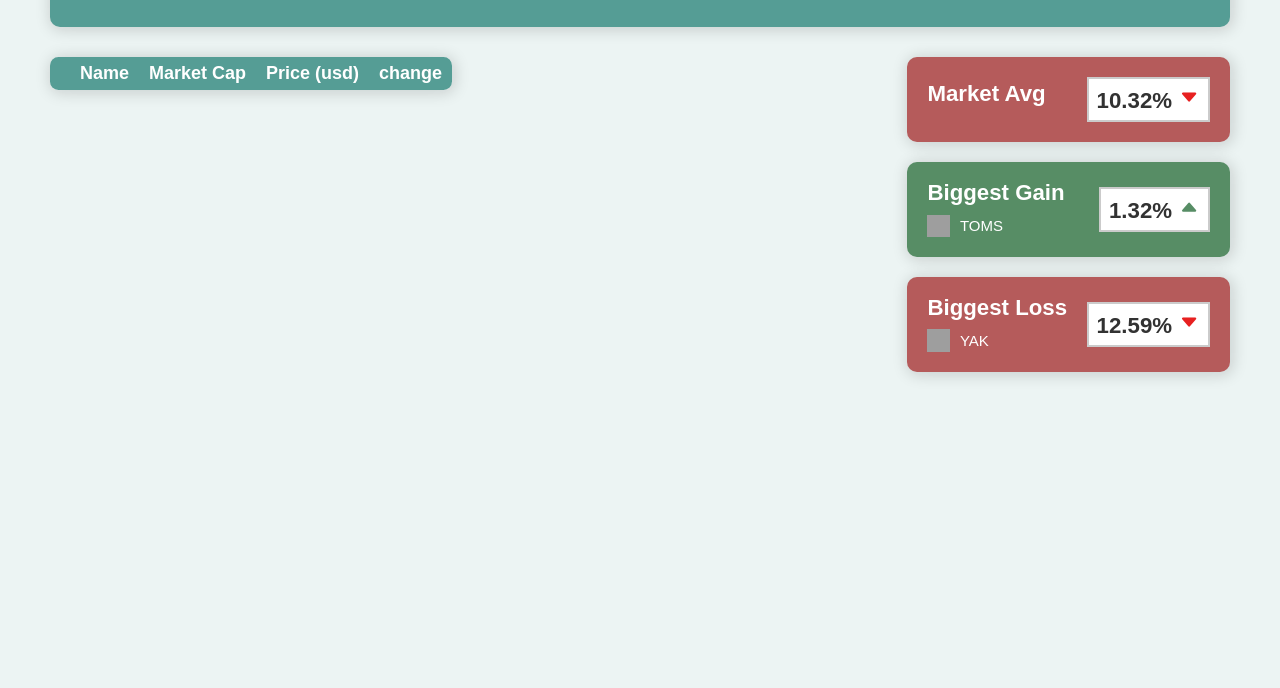
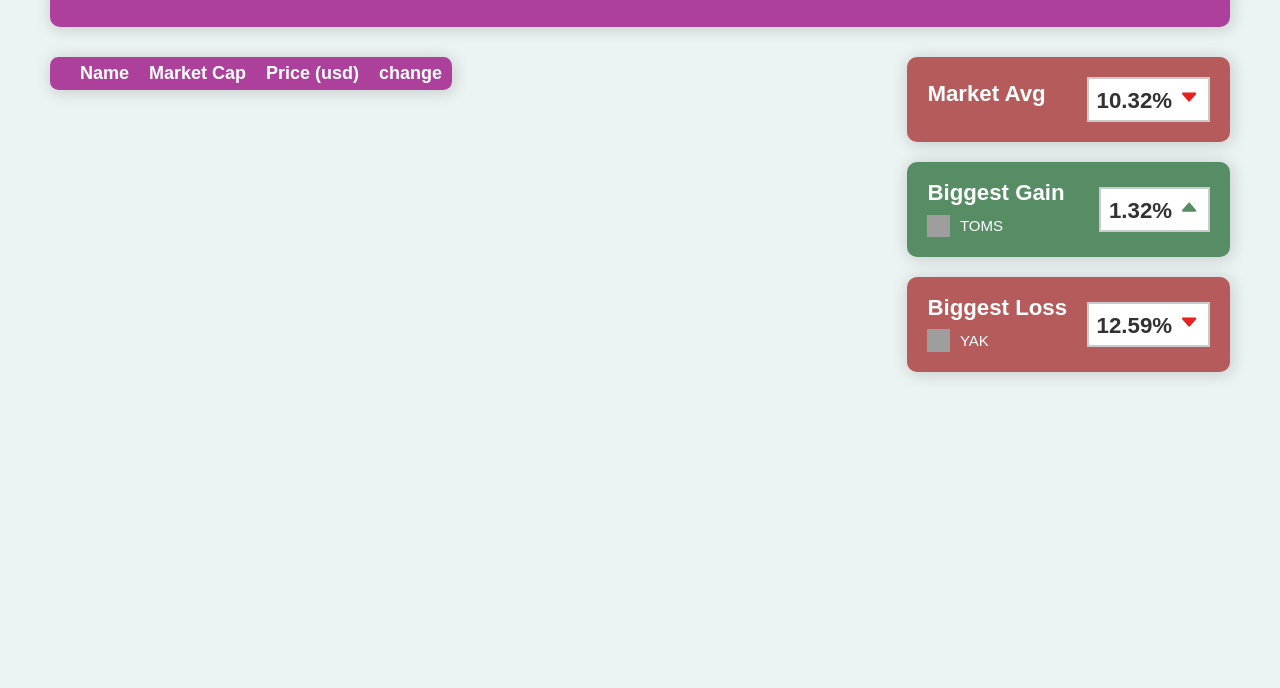
Before and after one commit to sawyer1776/cryptoataglance, a plain HTML site: page index.html in a window 1280 px wide. Shown: the part 112-800 px from the top of the page. Drawn offline with nearby package versions, Linux system fonts and the light colour scheme; no server answers; grey boxes are pictures that could not be loaded.

Commit message:
color change

```diff
--- a/style.css
+++ b/style.css
@@ -25,7 +25,7 @@ body {
 	--border: #cbcbcb;
 
 	--background-row-highlight: #d6eae7;
-	--main-color: #559d95;
+	--main-color: #ad409b;
 	--highlight-color: #578d65;
 	--loss-color: #e72020;
 	--loss-mild: #b55b5b;
```
